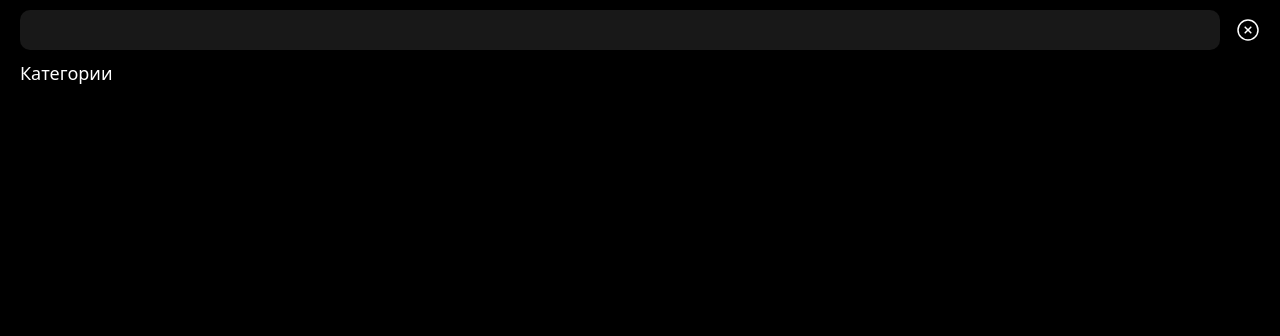
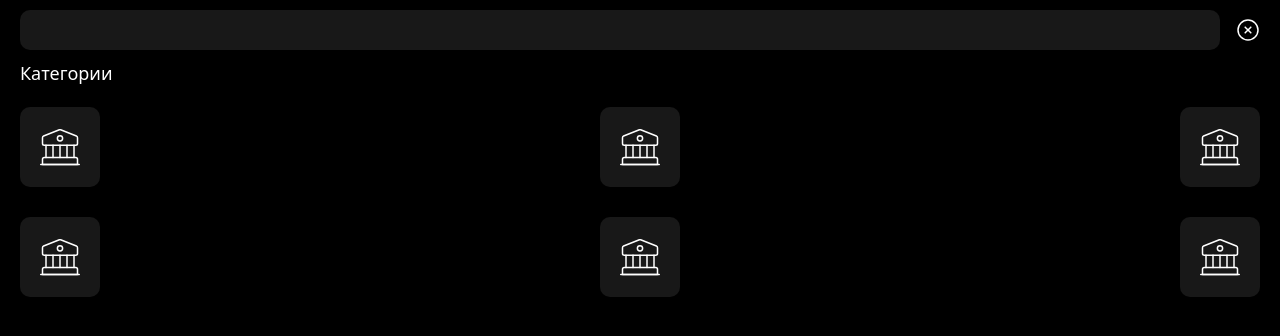
Before and after one commit to TheAndrey777/cybergarden17, a React (Vite) app in the folder client/: page / in a window 1280 px wide. Shown: the top 336 px of the page. Built offline with nearby package versions, Linux system fonts and the light colour scheme.

Commit message:
Табличка на стр поиска

```diff
--- a/client/src/pages/Search.jsx
+++ b/client/src/pages/Search.jsx
@@ -1,5 +1,11 @@
 import React from 'react';
 import close from '/close-circle.svg';
+import museum from '/bank.svg';
+import ship from '/ship.svg';
+import theatre from '/theatre.svg';
+import gallery from '/gallery.svg';
+import sunfog from '/sun-fog.svg';
+import bag from '/bag.svg';
 
 export default function Search() {
   const arr = [{}, {}, {}, {}, {}];
@@ -18,6 +24,39 @@ export default function Search() {
       </div>
 
       <div className='text-[18px] text-white px-[20px]'>Категории</div>
+
+      <div className='grid grid-col-3 grid-rows-2 grid-flow-col justify-between px-[20px] pt-[20px]'>
+        <div className='h-[110px] w-[80px] relative'>
+          <div className='h-[80px] w-[80px] relative rounded-[10px] bg-[#181818] flex justify-center items-center'>
+            <img src={museum} alt='museum'></img>
+          </div>
+        </div>
+        <div className='h-[110px] w-[80px] relative'>
+          <div className='h-[80px] w-[80px] relative rounded-[10px] bg-[#181818] flex justify-center items-center'>
+            <img src={museum} alt='museum'></img>
+          </div>
+        </div>
+        <div className='h-[110px] w-[80px] relative'>
+          <div className='h-[80px] w-[80px] relative rounded-[10px] bg-[#181818] flex justify-center items-center'>
+            <img src={museum} alt='museum'></img>
+          </div>
+        </div>
+        <div className='h-[110px] w-[80px] relative'>
+          <div className='h-[80px] w-[80px] relative rounded-[10px] bg-[#181818] flex justify-center items-center'>
+            <img src={museum} alt='museum'></img>
+          </div>
+        </div>
+        <div className='h-[110px] w-[80px] relative'>
+          <div className='h-[80px] w-[80px] relative rounded-[10px] bg-[#181818] flex justify-center items-center'>
+            <img src={museum} alt='museum'></img>
+          </div>
+        </div>
+        <div className='h-[110px] w-[80px] relative'>
+          <div className='h-[80px] w-[80px] relative rounded-[10px] bg-[#181818] flex justify-center items-center'>
+            <img src={museum} alt='museum'></img>
+          </div>
+        </div>
+      </div>
     </div>
   );
 }
```
